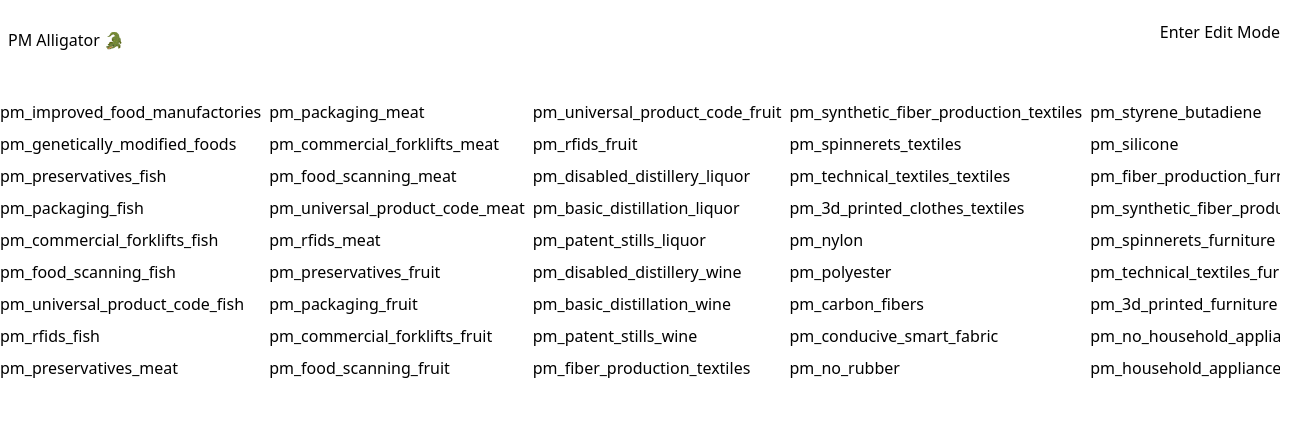
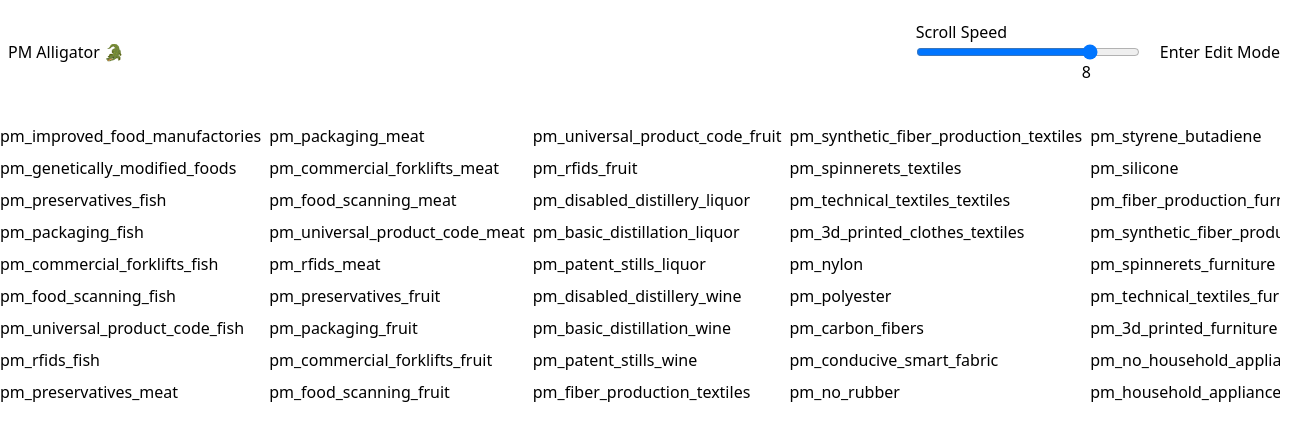
Before and after one commit to Cold-War-Project/vic3-dev-tools, a Nuxt app: page / in a window 1280 px wide. Shown: the top 440 px of the page, 1306 px wide, since content can reach past the window. Built offline with nearby package versions, Linux system fonts and the light colour scheme.

Commit message:
feat: add horizontal scrolling

```diff
--- a/app.vue
+++ b/app.vue
@@ -18,6 +18,8 @@ const codeblocks = ref<{ [key: string]: string[] }>({
  * A reference to the buttons composable.
  */
 const buttons = useButtons();
+
+const scrollSpeed = ref(8);
 
 /**
  * A reference to the currently active button.
@@ -334,6 +336,25 @@ const updateData = (changedProperty: string) => {
   updateWorkingGroup();
 };
 
+const ScrollHorizontal = (event: WheelEvent) => {
+  if (!event.currentTarget) return;
+  const currentTarget = event.currentTarget as HTMLDivElement;
+  currentTarget.scrollLeft += event.deltaY * scrollSpeed.value;
+};
+
+const minValue = 0;
+const maxValue = 10;
+const totalInputWidth = 224;
+const thumbHalfWidth = 12;
+
+const sliderLeft = computed(() => {
+  return (
+    ((scrollSpeed.value - minValue) / (maxValue - minValue)) *
+      (totalInputWidth - thumbHalfWidth - thumbHalfWidth) +
+    thumbHalfWidth / 2
+  );
+});
+
 /**
  * Executes the parseData function before the component is mounted.
  */
@@ -356,12 +377,34 @@ watch(
 <template>
   <div class="container mx-auto">
     <div class="flex flex-col items-center">
-      <Navbar class="w-full" />
-      <div
-        class="my-5 flex flex-col flex-wrap gap-2 max-h-72 overflow-x-scroll scroll-smooth will-change-scroll w-full"
-      >
-        <div v-for="(codeblock, buttonName) in codeblocks" :key="buttonName">
-          <PMButton :buttonName="buttonName" />
+      <Navbar>
+        <div class="flex flex-col">
+          <label class="label">Scroll Speed</label>
+          <div class="flex flex-col">
+            <input
+              type="range"
+              min="0"
+              max="10"
+              v-model="scrollSpeed"
+              class="range range-secondary w-56"
+              step="1"
+            />
+            <label
+              class="label relative"
+              :style="`left: ${sliderLeft}px; padding: 0px`"
+              >{{ scrollSpeed }}</label
+            >
+          </div>
+        </div>
+      </Navbar>
+      <div class="flex flex-row w-full">
+        <div
+          @wheel.prevent="ScrollHorizontal($event)"
+          class="my-5 flex flex-col flex-wrap gap-2 max-h-72 overflow-x-scroll scroll-smooth will-change-scroll w-full"
+        >
+          <div v-for="(codeblock, buttonName) in codeblocks" :key="buttonName">
+            <PMButton :buttonName="buttonName" />
+          </div>
         </div>
       </div>
       <div class="flex flex-col" v-if="activeButton">
--- a/components/Navbar.vue
+++ b/components/Navbar.vue
@@ -9,18 +9,20 @@ const activeButton = buttons.activeButton;
 </script>
 
 <template>
-  <div class="flex flex-row justify-between align-middle my-5">
+  <div class="w-full flex flex-row items-center justify-between my-5">
     <div class="prose">
       <h1 v-if="currentMode == 'Save'" class="p-2">PM Alligator 🐊</h1>
       <h1 v-else class="bg-error text-error-content p-2">
         PM Alligator 😠🐊⚠️
       </h1>
     </div>
-    <div class="flex flex-col">
+    <div class="flex flex-row items-center gap-5">
+      <slot />
       <button
         @click="setMode"
         :disabled="activeButton == '' || activeButton == null ? true : false"
-        :class="currentMode == 'Edit' ? 'btn btn-success' : 'btn btn-error'"
+        class="btn"
+        :class="currentMode == 'Edit' ? 'btn-success' : 'btn-error '"
       >
         {{ currentMode == "Edit" ? "Return to Safety" : "Enter Edit Mode" }}
       </button>
```
